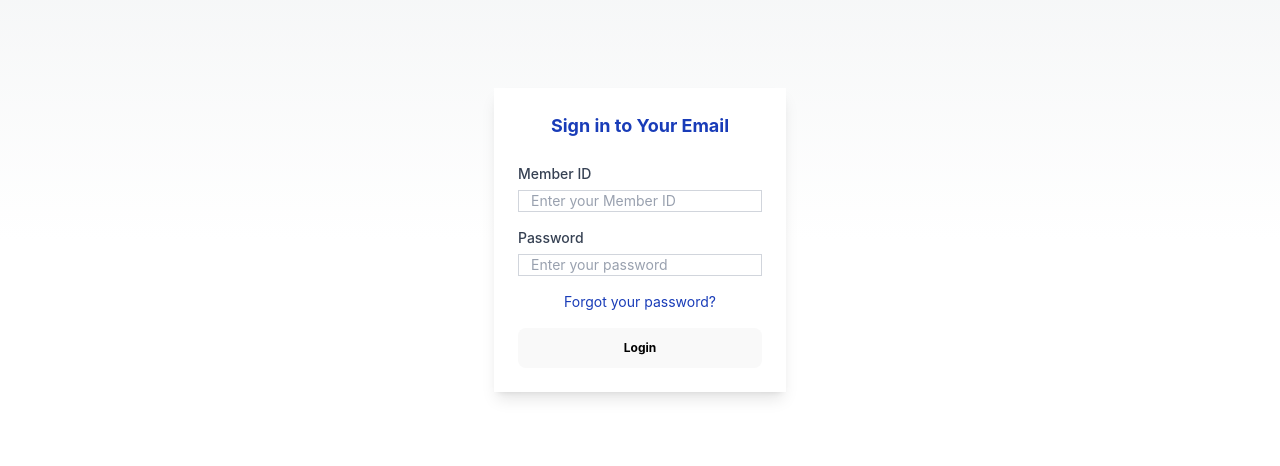
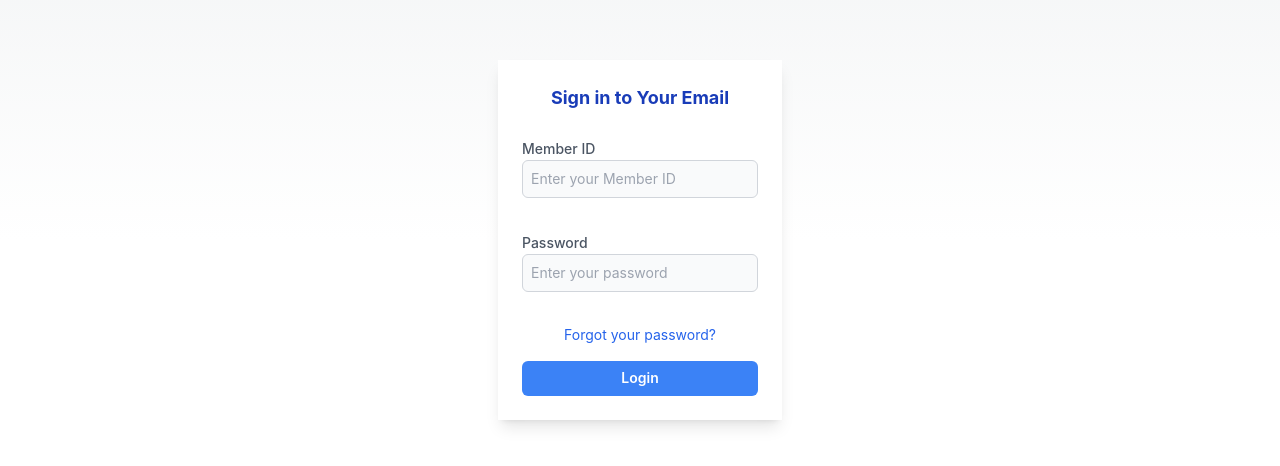
Before and after one commit to Joshua-Mondie/login-testing, a React (Vite) app: page / in a window 1280 px wide. Shown: the part 160-626 px from the top of the page. Built offline with nearby package versions, Linux system fonts and the light colour scheme.

Commit message:
corrections made

```diff
--- /dev/null
+++ b/src/pages/LoginScreen.css
@@ -0,0 +1,82 @@
+/**
+ * Styling the form container
+ *
+ * @format
+ */
+
+form {
+	display: flex;
+	flex-direction: column;
+	gap: 1rem; /* Adds space between form elements */
+}
+
+/* Styling the labels */
+form label {
+	font-size: 0.875rem; /* Text size for labels */
+	font-weight: 500; /* Semi-bold font weight */
+	color: #4b5563; /* Neutral gray color for the label */
+	margin-bottom: 0.25rem; /* Adds spacing between the label and input */
+}
+
+/* Styling the input fields */
+form input {
+	width: 100%;
+	padding: 0.5rem; /* Padding inside the input */
+	border: 1px solid #d1d5db; /* Light gray border */
+	border-radius: 0.375rem; /* Slightly rounded corners */
+	font-size: 0.875rem; /* Font size */
+	color: #374151; /* Text color */
+	background-color: #f9fafb; /* Light background for input */
+	outline: none; /* Removes default outline */
+	transition: border-color 0.2s, box-shadow 0.2s; /* Smooth hover and focus effects */
+}
+
+/* Placeholder styling */
+form input::placeholder {
+	font-size: 0.875rem; /* Same as the input text size */
+	color: #9ca3af; /* Gray color for the placeholder */
+}
+
+/* Input focus state */
+form input:focus {
+	border-color: #3b82f6; /* Blue border on focus */
+	box-shadow: 0 0 0 3px rgba(59, 130, 246, 0.2); /* Blue focus ring */
+}
+
+/* Error messages styling */
+form p {
+	font-size: 0.75rem; /* Smaller text size */
+	color: #ef4444; /* Red color for errors */
+	margin-top: 0.25rem; /* Spacing above the error message */
+}
+
+/* Styling the "Forgot your password?" link */
+form a {
+	font-size: 0.875rem; /* Text size for the link */
+	color: #2563eb; /* Blue color */
+	text-align: center;
+	transition: color 0.2s; /* Smooth hover effect */
+}
+
+form a:hover {
+	color: #1e40af; /* Darker blue on hover */
+	text-decoration: underline; /* Underline on hover */
+}
+
+/* Styling the login button */
+form button {
+	display: block;
+	width: 100%;
+	padding: 0.5rem; /* Padding inside the button */
+	font-size: 0.875rem; /* Text size */
+	font-weight: 600; /* Bold text */
+	color: #ffffff; /* White text color */
+	background-color: #3b82f6; /* Blue background */
+	border: none;
+	border-radius: 0.375rem; /* Slightly rounded corners */
+	transition: background-color 0.2s; /* Smooth hover effect */
+}
+
+form button:hover {
+	background-color: #2563eb; /* Darker blue on hover */
+}
--- a/src/pages/LoginScreen.jsx
+++ b/src/pages/LoginScreen.jsx
@@ -4,6 +4,7 @@ import { useForm } from "react-hook-form";
 import { Button, Card, Input } from "@material-tailwind/react";
 import PropTypes from "prop-types";
 import { useNavigate } from "react-router-dom";
+import "./LoginScreen.css";
 
 const LoginScreen = () => {
 	const navigate = useNavigate();
@@ -32,12 +33,12 @@ const LoginScreen = () => {
 					<div className="mb-4">
 						<label
 							htmlFor="memberId"
-							className="block text-sm font-medium text-gray-700 mb-1"
+							// className="block text-sm font-medium text-gray-700 mb-1"
 						>
 							Member ID
 						</label>
 						<Input
-							className="text-sm border-gray-300 placeholder-gray-400 focus:ring-blue-500 focus:border-blue-500"
+							// className="text-sm border-gray-300 placeholder-gray-400 focus:ring-blue-500 focus:border-blue-500"
 							id="memberId"
 							type="text"
 							placeholder="Enter your Member ID"
@@ -53,12 +54,12 @@ const LoginScreen = () => {
 					<div className="mb-4">
 						<label
 							htmlFor="password"
-							className="block text-sm font-medium text-gray-700 mb-1"
+							// className="block text-sm font-medium text-gray-700 mb-1"
 						>
 							Password
 						</label>
 						<Input
-							className="text-sm border-gray-300 placeholder-gray-400 focus:ring-blue-500 focus:border-blue-500"
+							// className="text-sm border-gray-300 placeholder-gray-400 focus:ring-blue-500 focus:border-blue-500"
 							id="password"
 							type="password"
 							placeholder="Enter your password"
@@ -73,14 +74,14 @@ const LoginScreen = () => {
 
 					<a
 						href="#"
-						className="block text-sm text-blue-800 text-center mt-2 mb-4 hover:underline"
+						// className="block text-sm text-blue-800 text-center mt-2 mb-4 hover:underline"
 					>
 						Forgot your password?
 					</a>
 
 					<Button
 						type="submit"
-						className="w-full  bg-blue-600 hover:bg-blue-700 text-black"
+						// className="w-full  bg-blue-600 hover:bg-blue-700 text-black"
 						onClick={handleClick}
 					>
 						Login
```
